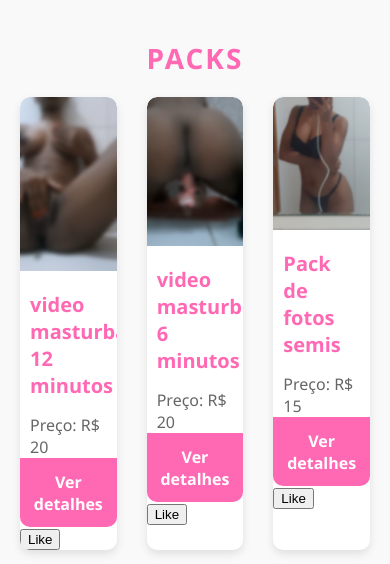
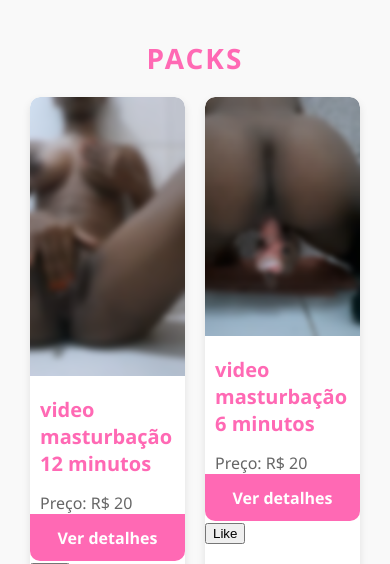
Before and after one commit to uniobs/mands, a plain HTML site: page index.html in a window 390 px wide. Shown: the top 564 px of the page. Drawn offline with Linux system fonts and the light colour scheme.

Commit message:
Update styles.css

```diff
--- a/styles.css
+++ b/styles.css
@@ -17,7 +17,7 @@ body {
 .catalogo {
     display: flex;
     flex-wrap: wrap;
-    justify-content: space-between;
+    justify-content: space-around; /* Alterado para tornar mais flexível */
 }
 
 .card {
@@ -66,3 +66,10 @@ body {
 .card a:hover {
     background-color: #d23d77; /* Rosa mais escuro ao passar o mouse */
 }
+
+/* Adicionando media query para tornar o layout responsivo */
+@media only screen and (max-width: 768px) {
+    .card {
+        width: calc(50% - 20px); /* Mudando para duas colunas em telas menores */
+    }
+}
```
